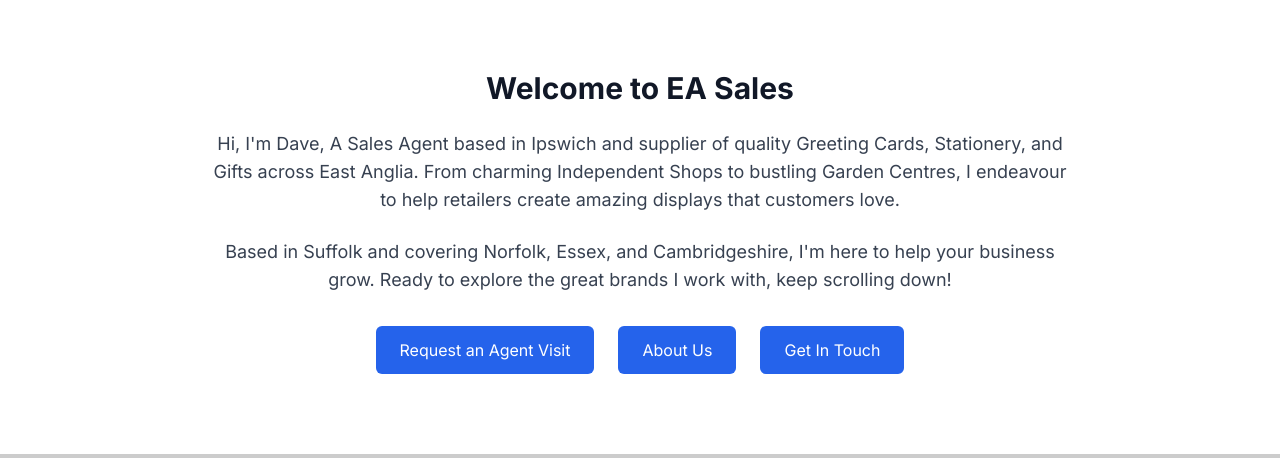
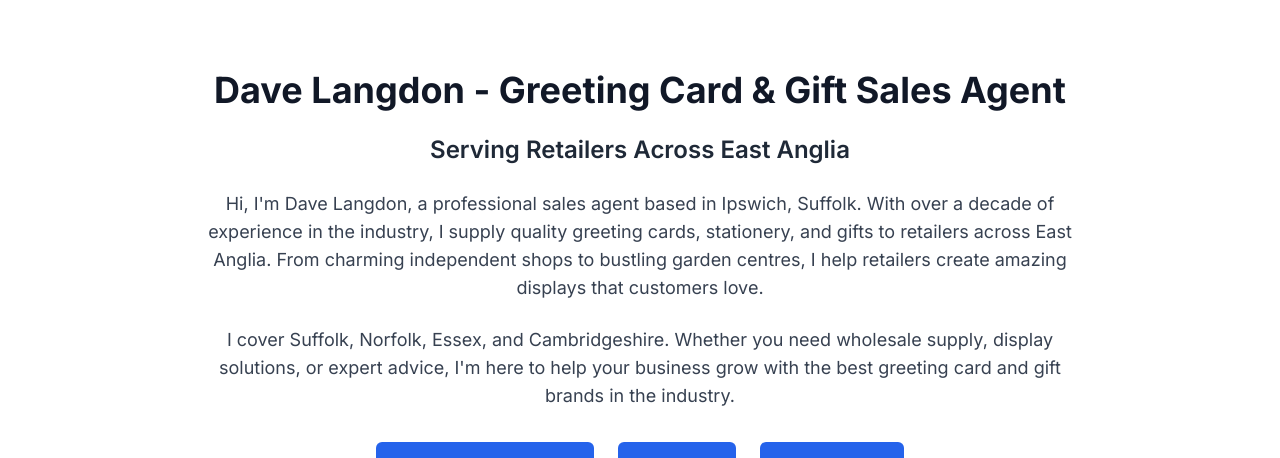
Before and after one commit to easalesltd/sales-portfolio-website, a Next.js app: page / in a window 1280 px wide. Shown: the part 774-1232 px from the top of the page. Built offline with nearby package versions, Linux system fonts and the light colour scheme.

Commit message:
Reduce repetitive 'Greeting Card Sales Agent' text on homepage for better readability

```diff
--- a/app/page.tsx
+++ b/app/page.tsx
@@ -20,12 +20,13 @@ export default function Home() {
       {/* About Section */}
       <div className="bg-white py-20">
         <div className="max-w-4xl mx-auto px-4 text-center">
-          <h2 className="text-3xl font-bold text-gray-900 mb-6">Welcome to EA Sales</h2>
+          <h1 className="text-4xl font-bold text-gray-900 mb-6">Dave Langdon - Greeting Card & Gift Sales Agent</h1>
+          <h2 className="text-2xl font-semibold text-gray-800 mb-6">Serving Retailers Across East Anglia</h2>
           <p className="text-lg text-gray-700 mb-6">
-            Hi, I&apos;m Dave, A Sales Agent based in Ipswich and supplier of quality Greeting Cards, Stationery, and Gifts across East Anglia. From charming Independent Shops to bustling Garden Centres, I endeavour to help retailers create amazing displays that customers love.
+            Hi, I&apos;m Dave Langdon, a professional sales agent based in Ipswich, Suffolk. With over a decade of experience in the industry, I supply quality greeting cards, stationery, and gifts to retailers across East Anglia. From charming independent shops to bustling garden centres, I help retailers create amazing displays that customers love.
           </p>
           <p className="text-lg text-gray-700 mb-8">
-            Based in Suffolk and covering Norfolk, Essex, and Cambridgeshire, I&apos;m here to help your business grow. Ready to explore the great brands I work with, keep scrolling down!
+            I cover Suffolk, Norfolk, Essex, and Cambridgeshire. Whether you need wholesale supply, display solutions, or expert advice, I&apos;m here to help your business grow with the best greeting card and gift brands in the industry.
           </p>
           <div className="flex justify-center gap-6">
             <Link
```
